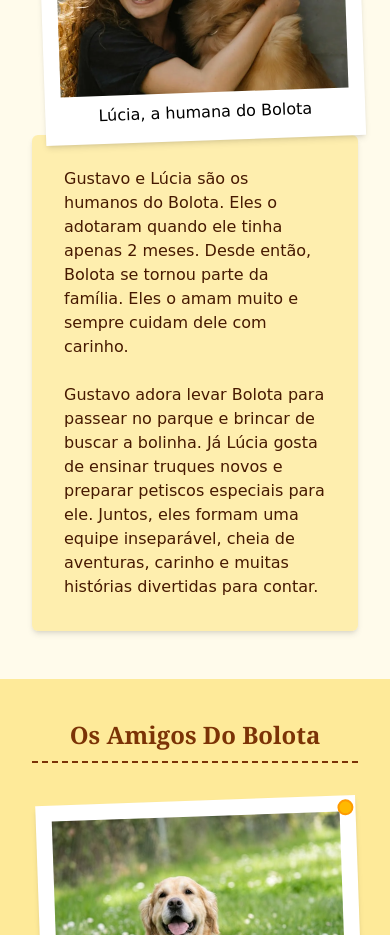
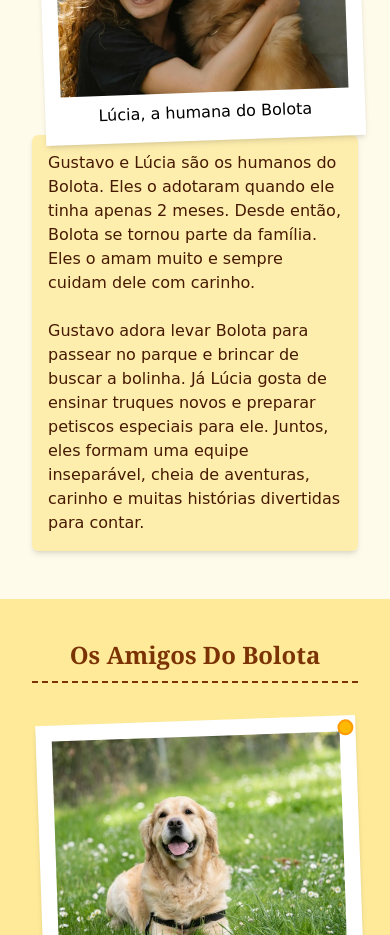
Before and after one commit to pauloelf/buddys-life, a website built with Vite: page index.html in a window 390 px wide. Shown: the part 3520-4455 px from the top of the page. Built offline with nearby package versions, Linux system fonts and the light colour scheme.

Commit message:
fix: adjusted padding and tag in the humans section

```diff
--- a/index.html
+++ b/index.html
@@ -360,7 +360,7 @@
                 </p>
               </div>
             </div>
-            <div class="bg-amber-200/60 px-8 py-8 mb-8 rounded-md shadow-md">
+            <p class="bg-amber-200/60 p-4 sm:p-8 mb-8 rounded-md shadow-md">
               Gustavo e Lúcia são os humanos do Bolota. Eles o adotaram quando
               ele tinha apenas 2 meses. Desde então, Bolota se tornou parte da
               família. Eles o amam muito e sempre cuidam dele com carinho.
@@ -371,7 +371,7 @@
               preparar petiscos especiais para ele. Juntos, eles formam uma
               equipe inseparável, cheia de aventuras, carinho e muitas histórias
               divertidas para contar.
-            </div>
+            </p>
           </div>
         </section>
         <section
```
